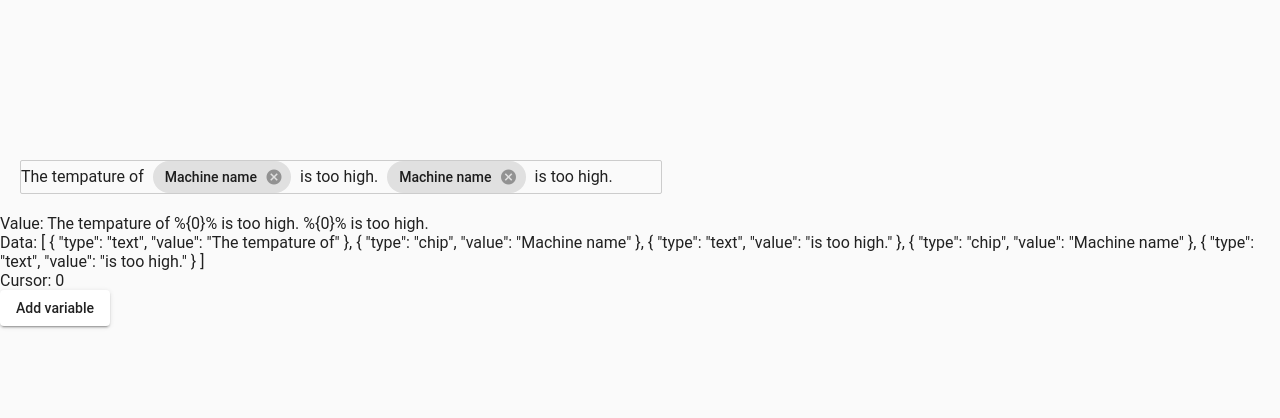
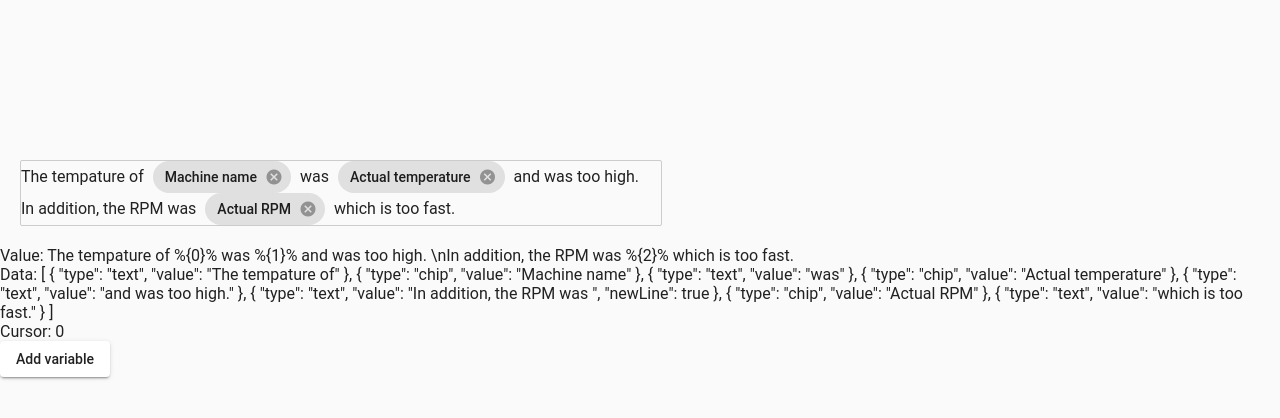
Before and after one commit to deenr/chips-and-text, an Angular app: page / in a window 1280 px wide. Shown: the top 418 px of the page. Built offline with nearby package versions, Linux system fonts and the light colour scheme.

Commit message:
works with new line (no editing possible)

```diff
--- a/src/app/editable-with-parsing/editable-with-parsing.component.html
+++ b/src/app/editable-with-parsing/editable-with-parsing.component.html
@@ -1,11 +1,16 @@
 <div class="editable">
-  <div #editableDiv class="main" (click)="focusOnLastSpan()">
+  <div
+    #editableDiv
+    class="main"
+    (click)="focusOnLastSpan()"
+    (keyup)="onKeyUp($event)"
+    (blur)="onBlur($event)"
+    contenteditable="true"
+  >
     <ng-container *ngFor="let item of data; let itemIndex = index">
+      <div *ngIf="item.newLine"></div>
       <span
         *ngIf="item.type === 'text'; else chip"
-        contenteditable="true"
-        (input)="setCursorIndex(itemIndex)"
-        (blur)="onInputChange($event, itemIndex)"
         (click)="setCursorIndex(itemIndex); $event.stopPropagation()"
       >
         {{ item.value }}
--- a/src/app/editable-with-parsing/editable-with-parsing.component.ts
+++ b/src/app/editable-with-parsing/editable-with-parsing.component.ts
@@ -17,19 +17,23 @@ export class EditableWithParsingComponent implements OnInit {
 
   public readonly variableData = [
     { id: 0, name: "Machine name" },
-    { id: 1, name: "Weave product" },
-    { id: 2, name: "Actual temperature" },
+    { id: 1, name: "Actual temperature" },
+    { id: 2, name: "Actual RPM" },
   ];
 
   public data: {
     type: string;
     value: string;
+    newLine?: boolean;
   }[] = [
     { type: "text", value: "The tempature of" },
     { type: "chip", value: "Machine name" },
-    { type: "text", value: "is too high." },
-    { type: "chip", value: "Machine name" },
-    { type: "text", value: "is too high." },
+    { type: "text", value: "was" },
+    { type: "chip", value: "Actual temperature" },
+    { type: "text", value: "and was too high." },
+    { type: "text", value: "In addition, the RPM was ", newLine: true },
+    { type: "chip", value: "Actual RPM" },
+    { type: "text", value: "which is too fast." },
   ];
 
   public value = "";
@@ -39,10 +43,25 @@ export class EditableWithParsingComponent implements OnInit {
     this.getValue();
   }
 
-  public onInputChange(event: Event, index: number): void {
-    console.log();
-    this.data[index].value = (event.target as HTMLInputElement).innerText;
-    this.setCursorIndex(index);
+  public onKeyUp(event: KeyboardEvent): void {
+    if (event.key === "Enter") {
+      // event.preventDefault();
+      console.log("hi");
+    }
+  }
+
+  public onBlur(event: Event): void {
+    let textToEditIndex = -1;
+    [textToEditIndex] =
+      this.getTextIndexThatWillBeEditedAndGetLengthTillThatText();
+    textToEditIndex =
+      textToEditIndex === -1 ? this.data.length - 1 : textToEditIndex;
+
+    const newText = (event.target as HTMLInputElement).innerText
+      .split(/\n/g)
+      .filter((text: string) => text !== "cancel")[textToEditIndex];
+
+    this.data[textToEditIndex].value = newText;
   }
 
   public setCursorIndex(index: number, cursorOnChip: boolean = false): void {
@@ -54,7 +73,6 @@ export class EditableWithParsingComponent implements OnInit {
       ? textLength + 1
       : textLength + this.getCaretPosition();
 
-    console.log(this.cursorIndex);
     this.getValue();
   }
 
@@ -69,9 +87,10 @@ export class EditableWithParsingComponent implements OnInit {
     this.getValue();
   }
 
-  public onOptionSelect(option: string) {
-    const newVariable = `%{${option}}%`;
-
+  private getTextIndexThatWillBeEditedAndGetLengthTillThatText(): [
+    textIndexToSplit: number,
+    totalLength: number
+  ] {
     let totalTextLength = 0;
     let textToSplitIndex = -1;
     for (let i = 0; i < this.data.length; i++) {
@@ -82,6 +101,17 @@ export class EditableWithParsingComponent implements OnInit {
       }
       totalTextLength = totalTextLength + text.length;
     }
+
+    return [textToSplitIndex, totalTextLength];
+  }
+
+  public onOptionSelect(option: string) {
+    const newVariable = `%{${option}}%`;
+
+    let totalTextLength = 0;
+    let textToSplitIndex = -1;
+    [textToSplitIndex, totalTextLength] =
+      this.getTextIndexThatWillBeEditedAndGetLengthTillThatText();
 
     const newChip = { type: "chip", value: option };
     if (textToSplitIndex !== -1) {
@@ -95,7 +125,6 @@ export class EditableWithParsingComponent implements OnInit {
         type: "text",
         value: secondPart,
       });
-      console.log(text, "=", firstPart, "+", secondPart);
     } else {
       this.data.push(newChip);
       this.data.push({ type: "text", value: "" });
@@ -113,9 +142,9 @@ export class EditableWithParsingComponent implements OnInit {
 
   private getValue(): void {
     this.value = this.data
-      .map((data: { type: string; value: string }) => {
+      .map((data: { type: string; value: string; newLine?: boolean }) => {
         if (data.type === "text") {
-          return data.value;
+          return `${data.newLine ? "\\n" : ""}${data.value}`;
         } else {
           return `%{${this.getVariableIdByName(data.value)}}%`;
         }
```
